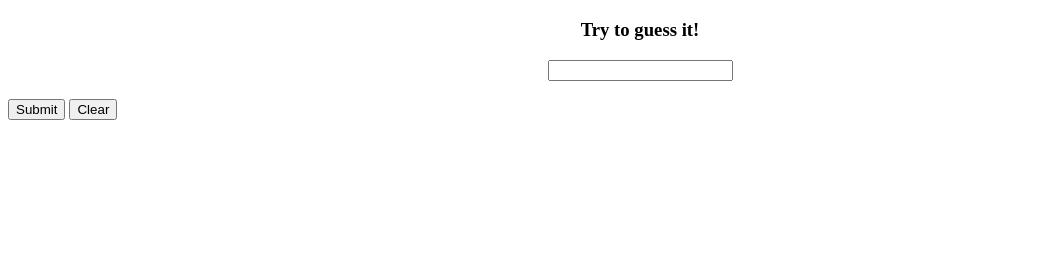
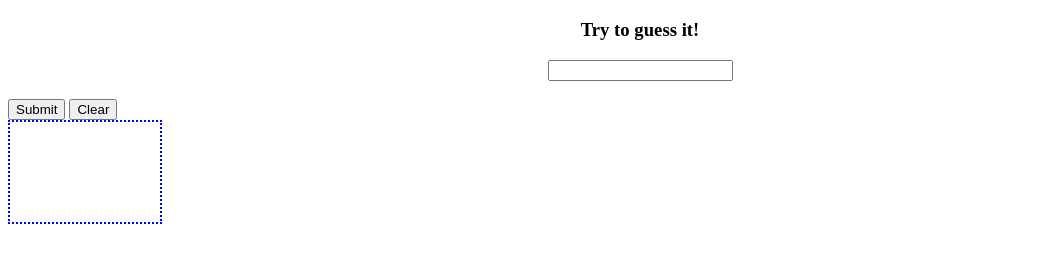
Before and after one commit to ebrimas5344/ebrimas5344.github.io, a plain HTML site: page guess-my-number/index.html in a window 1280 px wide. Shown: the part 61-324 px from the top of the page, without its empty margins (0-1043 px from the left). Drawn offline with nearby package versions, Linux system fonts and the light colour scheme.

Commit message:
Update index.html

```diff
--- a/guess-my-number/index.html
+++ b/guess-my-number/index.html
@@ -16,6 +16,6 @@
 		</form><br>
 		<button id="submit">Submit</button>
 		<button id="clear">Clear</button>
-		<div id=”response”></div>
+		<div id='response'></div>
 	</body>
 </html>
```
